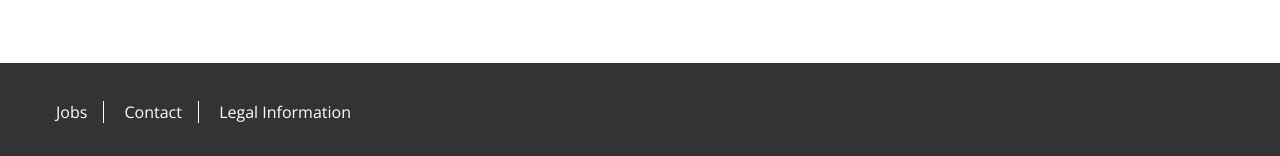
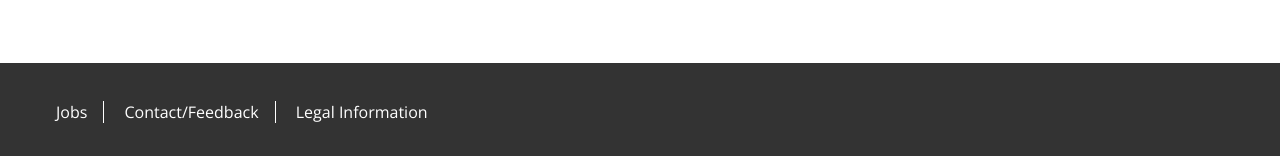
Before and after one commit to hungaikev/tech-blog, a Jekyll site: the page built from index.html, in a window 1280 px wide. Shown: the part 898-1054 px from the top of the page. Built offline with Jekyll 4.4.1, drawn with Linux system fonts in a browser that asks for light colours; nearby versions of some CDN libraries.

Commit message:
Change contact link to mailto; add article titles to TITLE element (#25)

```diff
--- a/_includes/footer.html
+++ b/_includes/footer.html
@@ -2,7 +2,7 @@
 	<div class="container">
 		<ul class="footer-menu">
 			<li><a href="https://www.signavio.com/jobs/" title="Career Opportunities at Signavio">Jobs</a></li>
-			<li><a href="https://www.signavio.com/contact/" title="Contact form">Contact</a></li>
+			<li><a href="mailto:techblog@signavio.com{% if page.title %}?subject={{ page.title | cgi_escape | replace: '+', '%20' }}{% endif %}" title="E-mail the editor">Contact/Feedback</a></li>
 			<li><a href="https://www.signavio.com/legal-info/">Legal Information</a></li>
 			<!-- <li><a href="" title="">Data Protection</a></li> -->
 		</ul>
--- a/_includes/header.html
+++ b/_includes/header.html
@@ -2,7 +2,7 @@
 <html lang="en">
 <head>
 <meta charset="utf-8">
-<title>Signavio TechBlog</title>
+<title>{% if page.title %}{{ page.title }} - {% endif %}Signavio Tech Blog</title>
 <link href='http://fonts.googleapis.com/css?family=Open+Sans:300,600' rel='stylesheet' type='text/css'>
 <link rel="stylesheet" type="text/css" href="{{ "/css/styles.css" | relative_url }}">
 <link rel="icon" href="https://www.signavio.com/favicon.ico" type="image/vnd.microsoft.icon">
```
